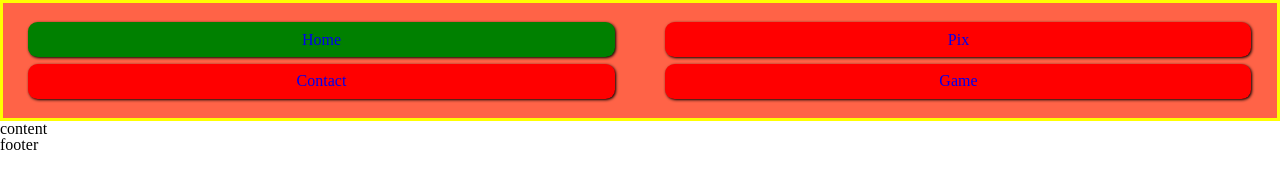
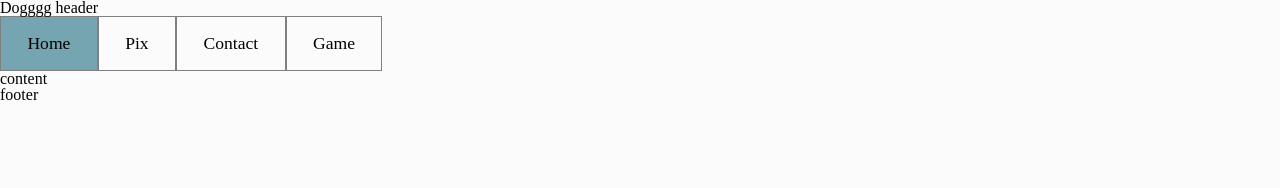
Before and after one commit to PhilJayN/dogMatchingGame, a plain HTML site: page index.html in a window 1280 px wide. Drawn offline with nearby package versions, Linux system fonts and the light colour scheme.

Commit message:
Add tablet css rules for nav

```diff
--- a/index.html
+++ b/index.html
@@ -20,6 +20,7 @@
 <body>
   <div class="header-wrapper">
     <header>
+      Dogggg header
    </header>
   </div>   <!--end of header-wrapper-->
 
--- a/stylesheets/pupMatch.css
+++ b/stylesheets/pupMatch.css
@@ -14,13 +14,18 @@ html {
    box-sizing: border-box;
 }
 
+body {
+  background-color: #fbfbfb;
+
+}
+
 .nav-wrapper {
-  background-color: tomato;
+  /*background-color: tomato;*/
   /*text-align: center;*/
 }
 
 .nav-wrapper {
-   border: 3px solid yellow;
+   /*border: 3px solid yellow;*/
 
 }
 
@@ -34,29 +39,40 @@ html {
     float: left;
 }
 
+
 .nav-wrapper a {
-  /*border: 1px solid green;*/
   display: block;
   text-align: center;
   text-decoration: none;
-  background-color: red;
   margin: .2em 0;
   padding: .6em 0;
-  border-radius: .6em;
-  box-shadow: 1px 1px 3px #000;
+  /*border-radius: .2em;*/
+  color: black;
+  border: 1px solid gray;
 }
 
 
+
 nav ul li.active a {
-  background-color: green;
+  background-color: #75a5b0;
 }
 
-/*rule kicks in when @ 641 and above*/
-/*TABLET*/
+/*TABLET rule kicks in when @ 641 and above*/
 @media only screen and (min-width: 641px) {
 
-  p {
-    color: green;
+  .nav-wrapper ul {
+    padding: 0;
+  }
+
+  .nav-wrapper li {
+    width: auto;
+    margin: 0;
+  }
+
+  .nav-wrapper a {
+    margin: 0;
+    font-size: 1.1em;
+    padding: 1em 1.5em;
   }
 
 
```
